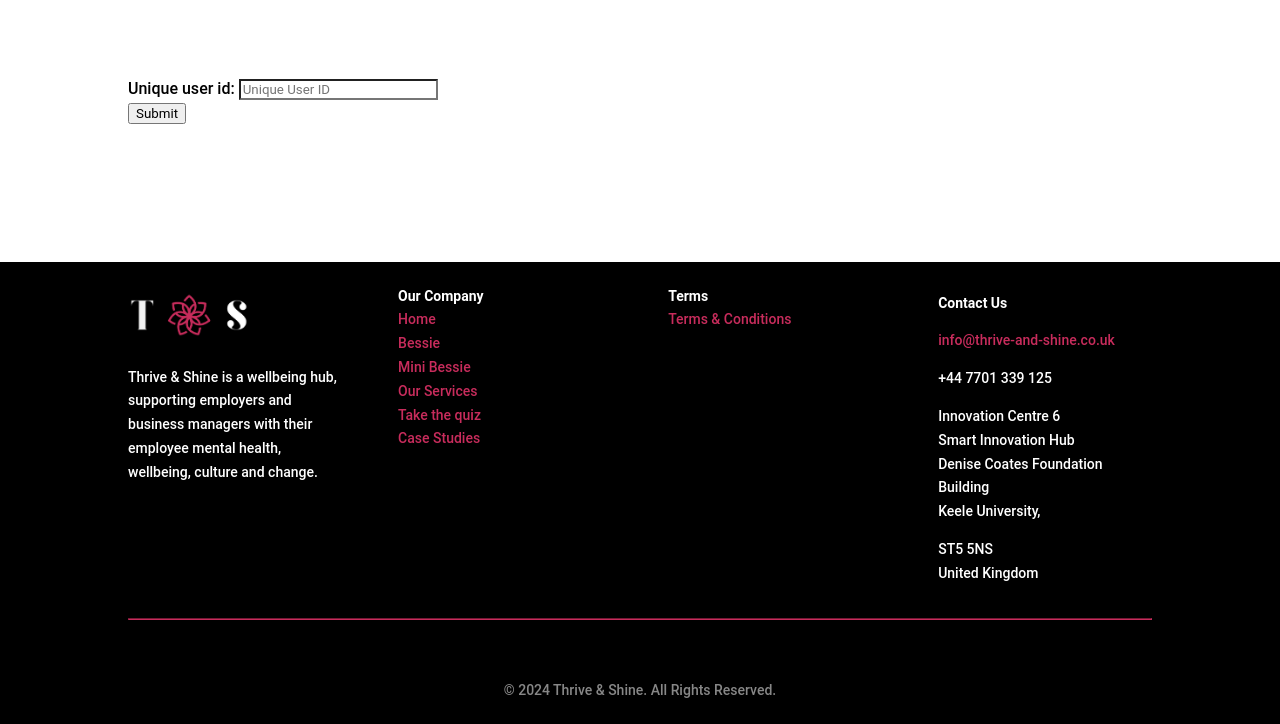
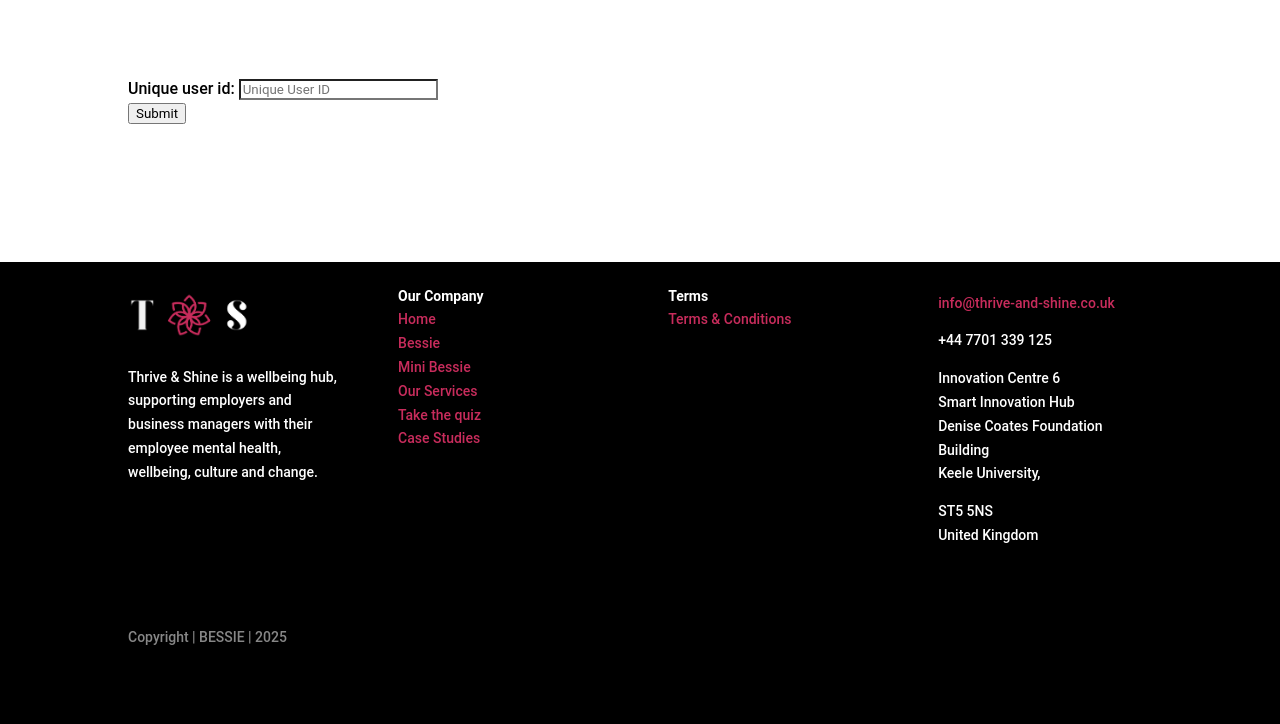
Before and after one commit to avdevs/bessie_git, a Django app: page /bessie/employee/login in a window 1280 px wide. Shown: the part 333-1057 px from the top of the page. After the commit the page ends 978 px from the top, so only its background shows below. Run offline with Django 5.2, Linux system fonts and the light colour scheme; parts of the project's set-up code (start-up, migrations or seed data) failed here and were passed over.

Commit message:
Revert "hr line"
This reverts commit f7d252c19d4aca2822dc73b92e8140ceb3044007.

```diff
--- a/templates/partials/footer.html
+++ b/templates/partials/footer.html
@@ -112,7 +112,6 @@
               class="et_pb_module et_pb_text et_pb_text_3_tb_footer et_pb_text_align_left et_pb_bg_layout_light"
             >
               <div class="et_pb_text_inner">
-                <p><b>Contact Us</b></p>
                 <p>
                   <a href="mailto:info@thrive-and-shine.co.uk"
                     >info@thrive-and-shine.co.uk</a
@@ -131,7 +130,6 @@
             </div>
           </div>
         </div>
-        <hr style="width: 80%; border-color: #c82c5c;">
       </div>
       <div
         class="et_pb_section et_pb_section_1_tb_footer et_pb_with_background et_section_regular"
@@ -143,8 +141,8 @@
             <div
               class="et_pb_module et_pb_text et_pb_text_4_tb_footer et_pb_text_align_left et_pb_bg_layout_light"
             >
-              <div class="et_pb_text_inner" style="text-align: center; padding-bottom: 20px;">
-                © 2024 Thrive & Shine. All Rights Reserved.
+              <div class="et_pb_text_inner">
+                Copyright | BESSIE | 2025
               </div>
             </div>
           </div>
```
